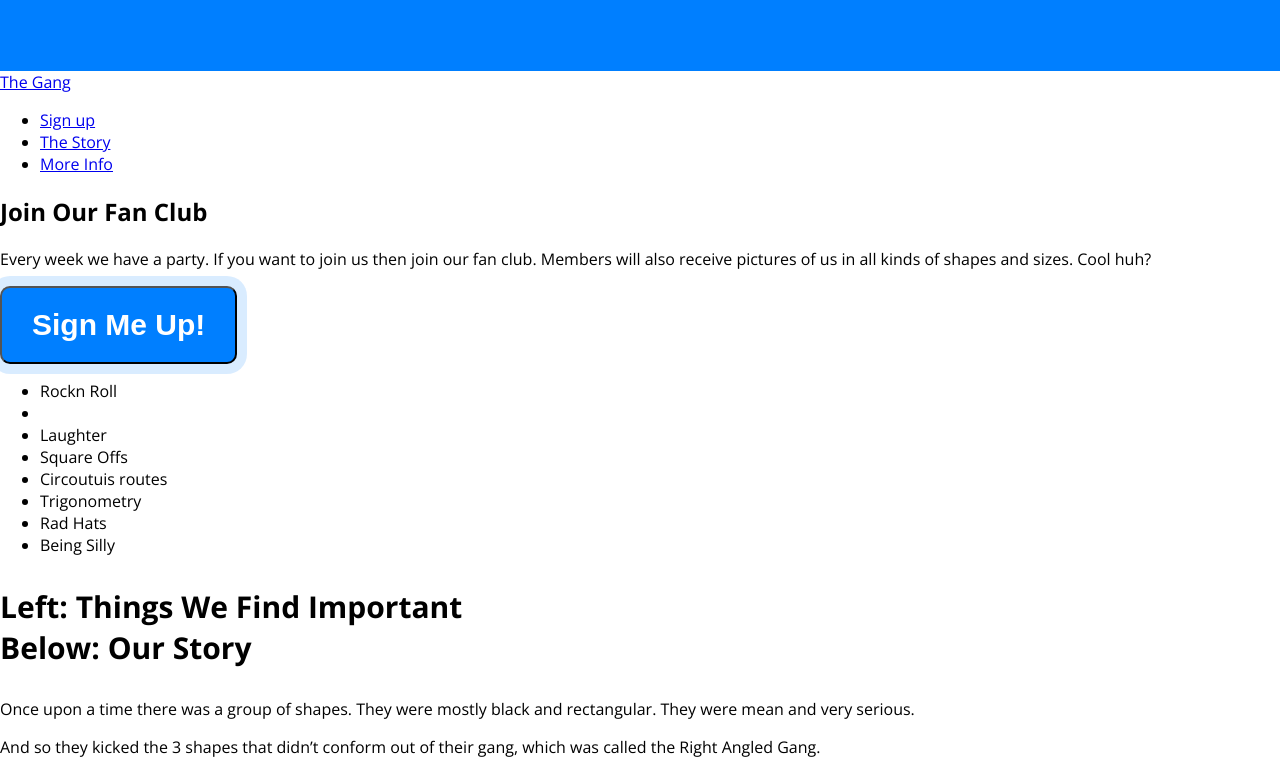
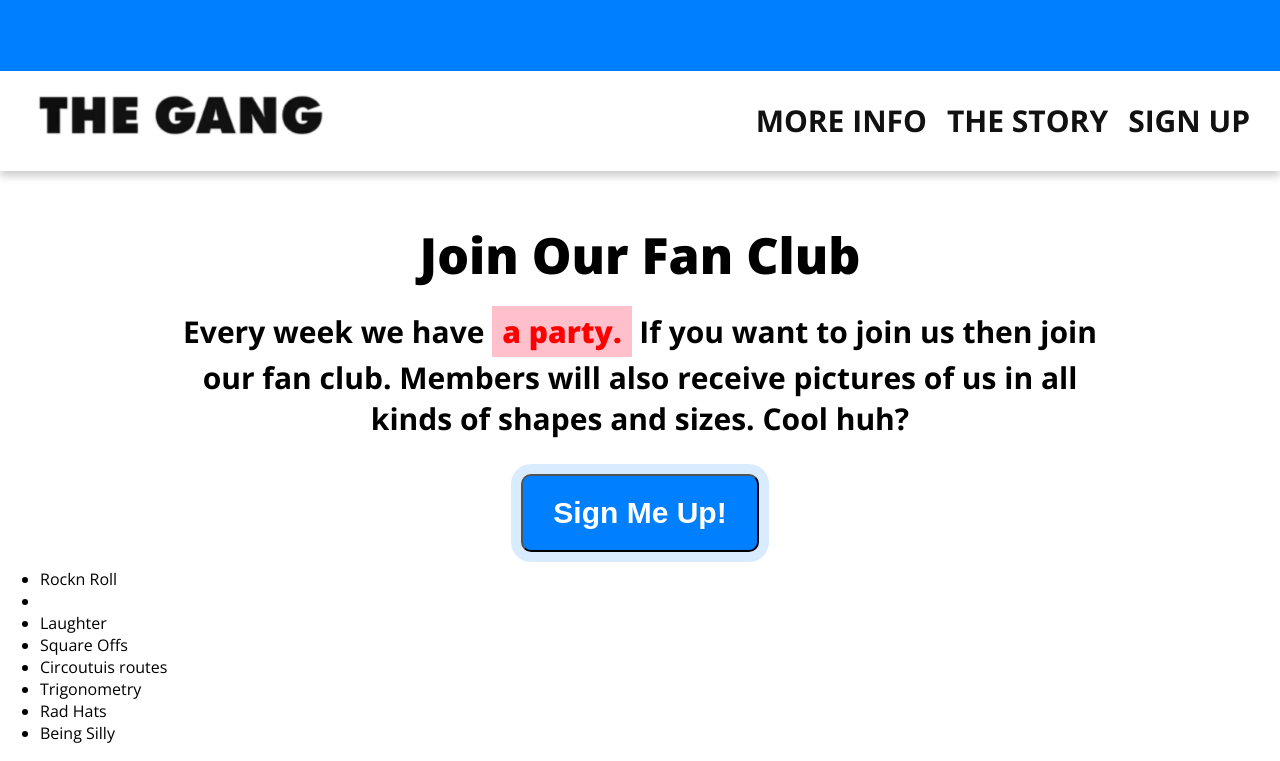
Before and after one commit to Jombertti/the-gang, a plain HTML site: page index.html in a window 1280 px wide. Shown: the part 729-1490 px from the top of the page. Drawn offline with nearby package versions, Linux system fonts and the light colour scheme.

Commit message:
styling navigation

```diff
--- a/index.html
+++ b/index.html
@@ -7,7 +7,7 @@
 	<link rel="stylesheet" href="style.css">
 </head>
 <body>
-
+<!-- HERO BANNER -->
 	<div class="hero-banner">
 		<div class="wrapper">
 			<h4>Rich from <a href="https://taptapkaboom.com"> Tap Tap Kaboom</a></h4>
@@ -23,6 +23,9 @@
 			<div class="character3"></div>
 
 	</div>
+	<div id="more-info"></div>
+
+	<!-- NAVIGAATIO -->
 	<nav>
 		<a href="#" class="logo">The Gang</a>
 		<ul>
@@ -31,12 +34,17 @@
 			<li><a href="#more-info">More Info</a></li>
 		</ul>
 	</nav>
-	<div class="more-info" id="more-info">
-		<h2>Join Our Fan Club</h2>
-		<p>Every week we have <span class="highlight">a party.</span>  If you want to join us then join our fan club. Members will also receive pictures of us in all kinds of shapes and sizes. Cool huh?</p>
-		<button class="cta">Sign Me Up!</button>
+	<div class="more-info">
+		<div class="wrapper">
+			<h2>Join Our Fan Club</h2>
+			<p>Every week we have <span class="highlight">a party.</span>  If you want to join us then join our fan club. Members will also receive pictures of us in all kinds of shapes and sizes. Cool huh?</p>
+			<button class="cta">Sign Me Up!</button>
+			</div>
 	</div>
+
+	<!-- SEPERAATTORI -->
 	<div class="sep"></div>
+<!-- TÄN ALLA NE MONTA NAPPIA -->
 	<div class="story" id="story"></div>
 	<ul class="nb-list">
 		<li class="blue">Rockn Roll</li>
@@ -55,8 +63,14 @@
 		<p>And so these 3 shapes were</p>
 		<p>very sad, but found great joy and comfort being around each other. They soon started having a lot of fun, started rocking and rolling, started being silly, and became the most well-known shape gang in the universe.</p>
 		<p>They even started making fun of squares and rectangles in what they like to call ‘Square Offs’!</p>
+
+		<!-- SEPARAATTORI -->
 	<div class="sep"></div>
+
+	<!-- ISO KUVA GANGISTA -->
 	<img src="img/the-gang.png" width="735" height="399" alt="The Gang">
+
+	<!-- FOOTTERI -->
 	<footer>
 		Made By Joonas from <a href="https://www.google.com"> KVG</a>
 
--- a/style.css
+++ b/style.css
@@ -14,6 +14,11 @@ h1{
 
 }
 
+h2{
+	font-weight: 800;
+	font-size: 50px;
+}
+
 h3{
 	font-weight: bold;
 	font-size: 30px;
@@ -24,6 +29,13 @@ h4{
 	font-weight: bold;
 	font-size: 20px;
 }
+
+p{
+	font-size: 30px;
+	font-weight: bold;
+	margin: 30px 0;
+}
+
 .wrapper{
 	width: 960px;
 	margin: 0 auto;
@@ -106,6 +118,81 @@ button.cta.alt{
 
 }
 
+nav{
+	height: 100px;
+	background-color: white;
+	box-shadow: 0 5px 8px rgba(0, 0, 0,.2);
+	position: sticky;
+	top: 0;
+
+
+}
+
+nav .logo{
+	display: block;
+	width: 300px;
+	height: 70px;
+	position: absolute; top: 30%; left: 0;
+	margin-top: -20px;
+	margin-left: 30px;
+	background: url(img/logo.png) no-repeat 0 0;
+	background-size: 100%;
+	overflow: hidden;
+	text-indent: -999px;
+
+}
+
+nav ul{
+	padding: 0;
+	margin: 0 20px 0 0 ;
+
+
+}
+
+nav ul li{
+	margin: 0;
+	padding: 0;
+	display: block;
+	float: right;
+}
+
+nav ul li a{
+	display: block;
+	height: 100%;
+	box-sizing: border-box;
+	font-size: 30px;
+	text-transform: uppercase;
+	font-weight: bold;
+	color: #111111;
+	text-decoration: none;
+	padding: 35px 10px;
+	line-height: 30px;
+
+}
+
+.more-info{
+	text-align: center;
+
+}
+
+.more-info p{
+	margin: 18px 0 35px;
+}
+
+.more-info h2{
+	margin: 50px 0 0;
+}
+
+
+.highlight{
+	background-color: pink;
+	color: red;
+	padding: 5px 10px;
+	line-height: 50px;
+	display: inline;
+	font-weight: 800;
+}
+
 
 
 /*
```
Also changed, not shown: img/logo.png (added), test.html (deleted), 1 other file.
